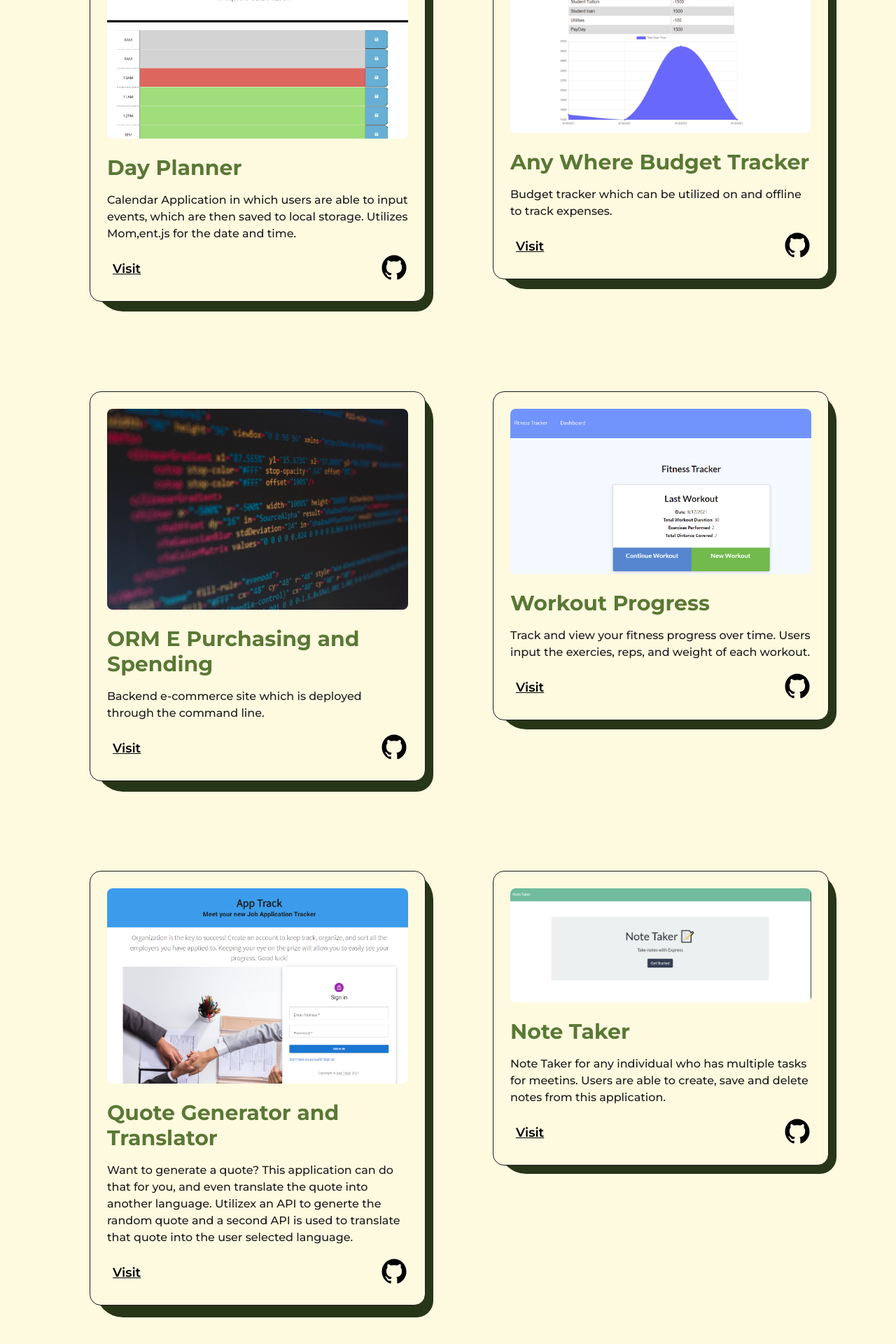
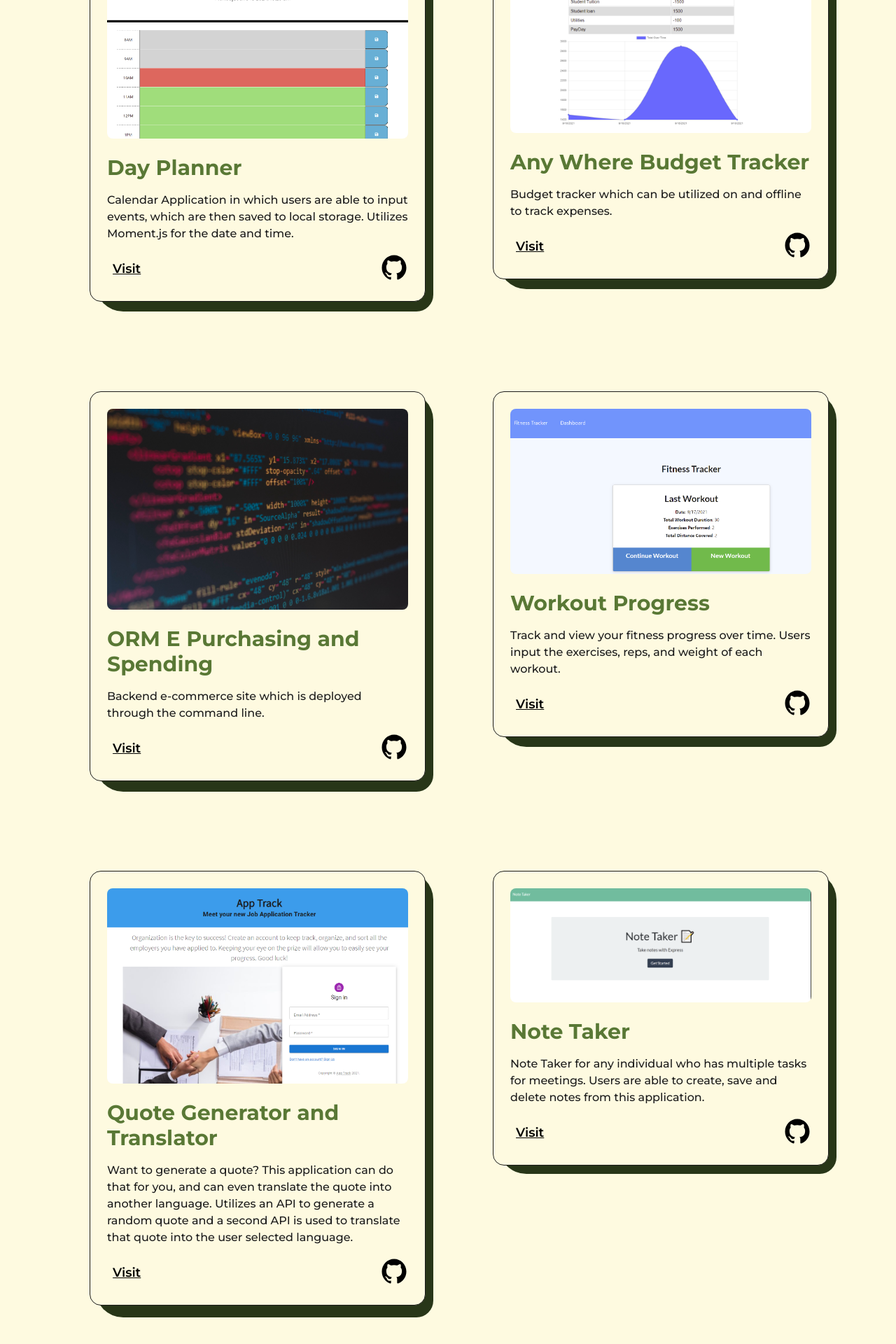
Before and after one commit to gbutler3/gr-portfolio, a Next.js app: page /projects in a window 1280 px wide. Shown: the part 1887-3807 px from the top of the page at 70% size. Built offline with nearby package versions, Linux system fonts and the light colour scheme.

Commit message:
fix spelling issues

```diff
--- a/src/pages/projects.js
+++ b/src/pages/projects.js
@@ -249,7 +249,7 @@ const projects = () => {
               <Project
                 title={"Day Planner"}
                 summary={
-                  "Calendar Application in which users are able to input events, which are then saved to local storage. Utilizes Mom,ent.js for the date and time."
+                  "Calendar Application in which users are able to input events, which are then saved to local storage. Utilizes Moment.js for the date and time."
                 }
                 image={dayPlanner}
                 link={
@@ -290,7 +290,7 @@ const projects = () => {
               <Project
                 title={"Workout Progress"}
                 summary={
-                  "Track and view your fitness progress over time. Users input the exercies, reps, and weight of each workout."
+                  "Track and view your fitness progress over time. Users input the exercises, reps, and weight of each workout."
                 }
                 image={workoutProgress}
                 link={"https://blooming-sands-23937.herokuapp.com/"}
@@ -303,7 +303,7 @@ const projects = () => {
               <Project
                 title={"Quote Generator and Translator"}
                 summary={
-                  "Want to generate a quote? This application can do that for you, and even translate the quote into another language. Utilizex an API to generte the random quote and a second API is used to translate that quote into the user selected language."
+                  "Want to generate a quote? This application can do that for you, and can even translate the quote into another language. Utilizes an API to generate a random quote and a second API is used to translate that quote into the user selected language."
                 }
                 image={quoteGenerator}
                 link={"https://free-quotes-api.herokuapp.com/"}
@@ -314,7 +314,7 @@ const projects = () => {
               <Project
                 title={"Note Taker"}
                 summary={
-                  "Note Taker for any individual who has multiple tasks for meetins. Users are able to create, save and delete notes from this application."
+                  "Note Taker for any individual who has multiple tasks for meetings. Users are able to create, save and delete notes from this application."
                 }
                 image={noteTaker}
                 link={"https://obscure-thicket-67236.herokuapp.com/"}
```
